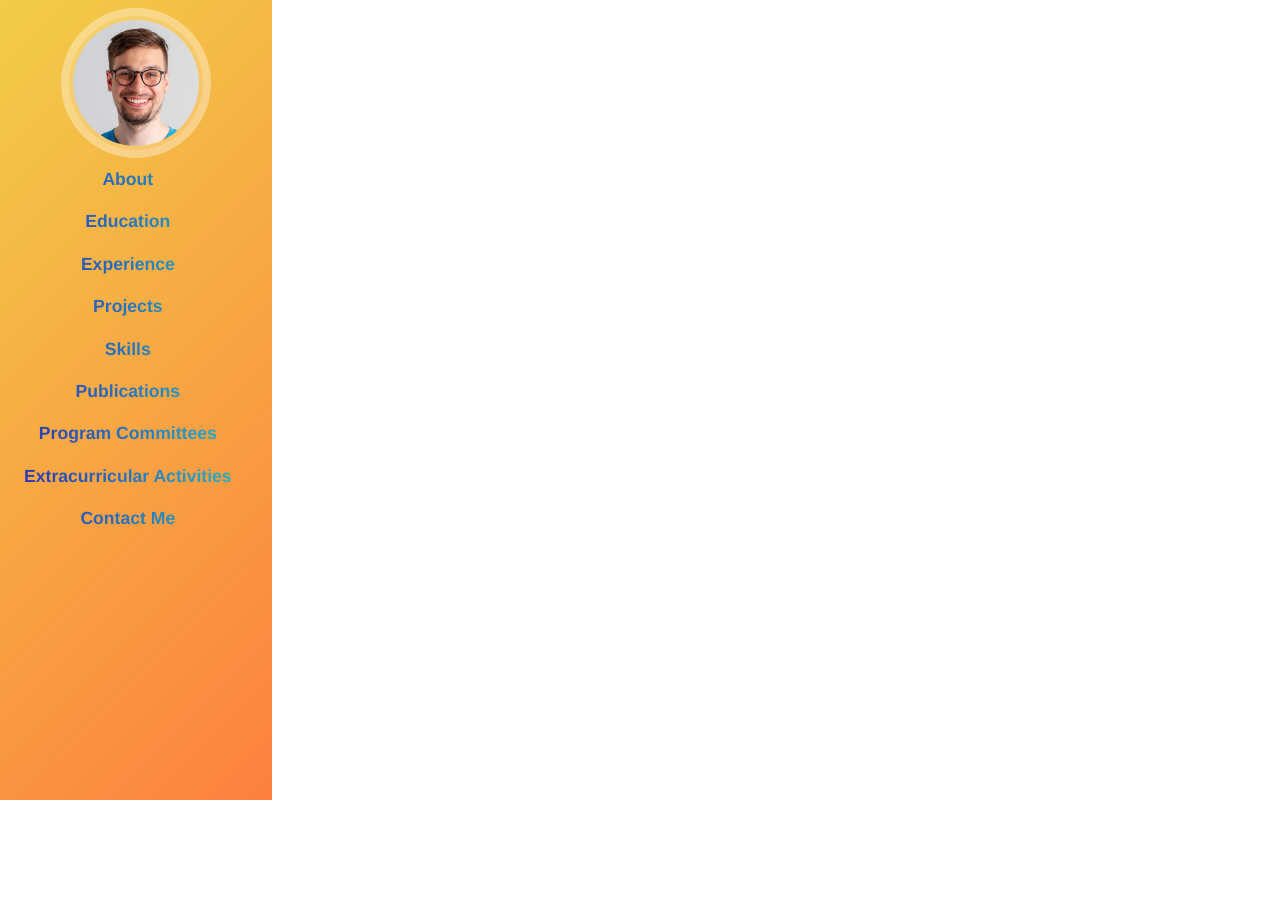
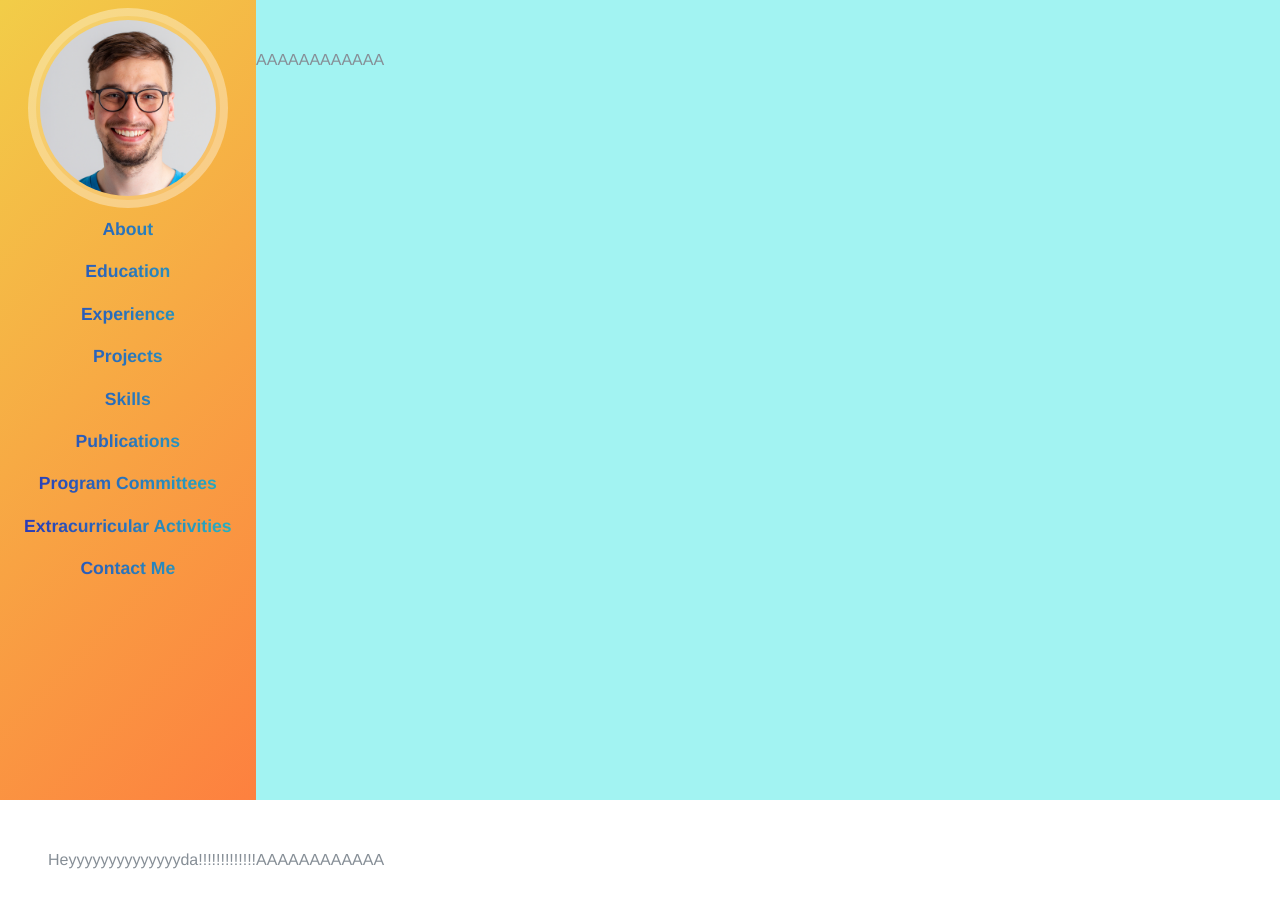
Before and after one commit to kbaran1998/KrzysztofBaranWebsite, a Vue app in the folder personal-website/: page / in a window 1280 px wide. Shown: the top 908 px of the page. Before the commit the page ends 800 px from the top, so only its background shows below. Built offline with nearby package versions, Linux system fonts and the light colour scheme.

Commit message:
Provide basic boxes

```diff
--- a/personal-website/src/components/MainView.vue
+++ b/personal-website/src/components/MainView.vue
@@ -1,14 +1,22 @@
 <template>
-  <NavBar />
+  <div id="page-top">
+    <NavBar />
+    <b-container fluid class="p-0">
+      <ResumeSection color="#a2f3f2" />
+      <ResumeSection />
+    </b-container>
+  </div>
 </template>
 
 <script>
 import NavBar from './TheNavBar';
+import ResumeSection from './TheResumeSection';
 
 export default {
   name: 'MainView',
   components: {
     NavBar,
+    ResumeSection,
   },
   data() {
     return {
@@ -17,5 +25,3 @@ export default {
   },
 };
 </script>
-
-<!-- Add "scoped" attribute to limit CSS to this component only -->
--- a/personal-website/src/components/TheNavBar.vue
+++ b/personal-website/src/components/TheNavBar.vue
@@ -44,8 +44,7 @@ export default {
     return {
       profilePictureProps: {
         fluid: true,
-        width: 150,
-        height: 150,
+        width: 200,
       },
     };
   },
@@ -70,11 +69,15 @@ export default {
   #profilePic {
     display: none;
   }
+  #sideNav {
+    position: absolute;
+    width: 100%
+  }
 }
 @media (min-width: 992px) {
   #sideNav {
+    position: fixed;
     text-align: center;
-    position: fixed;
     top: 0;
     left: 0;
     display: -webkit-box !important;
@@ -84,7 +87,7 @@ export default {
     -webkit-box-direction: normal;
     -ms-flex-direction: column;
     flex-direction: column;
-    width: 17rem;
+    width: 20%;
     height: 100vh;
   }
   .brandContainer {
--- /dev/null
+++ b/personal-website/src/components/TheResumeSection.vue
@@ -0,0 +1,43 @@
+<template>
+  <section
+    :style="{ backgroundColor: color }"
+    class="resume-section p-3 p-lg-5 d-flex d-column"
+    id="about"
+    data-metatip="true"
+    data-selected="true"
+    data-label-id="0">
+      Heyyyyyyyyyyyyyyda!!!!!!!!!!!!!AAAAAAAAAAAA
+  </section>
+</template>
+
+<script>
+export default {
+  props: {
+    color: {
+      type: String,
+      default: '#ffffff',
+    },
+  },
+};
+</script>
+
+<style scoped>
+ @media (min-width: 992px) {
+  section.resume-section {
+    padding-top: 3rem!important;
+    padding-bottom: 3rem!important;
+  }
+ }
+ .resume-section {
+    padding-top: 5rem!important;
+    padding-bottom: 5rem!important;
+    max-width: 100%;
+    height: 100vh;
+    color:#868e96;
+    display: flex;
+    gap: normal;
+    line-height: 24px;
+    padding: 48px;
+    text-align: left;
+ }
+</style>
```
